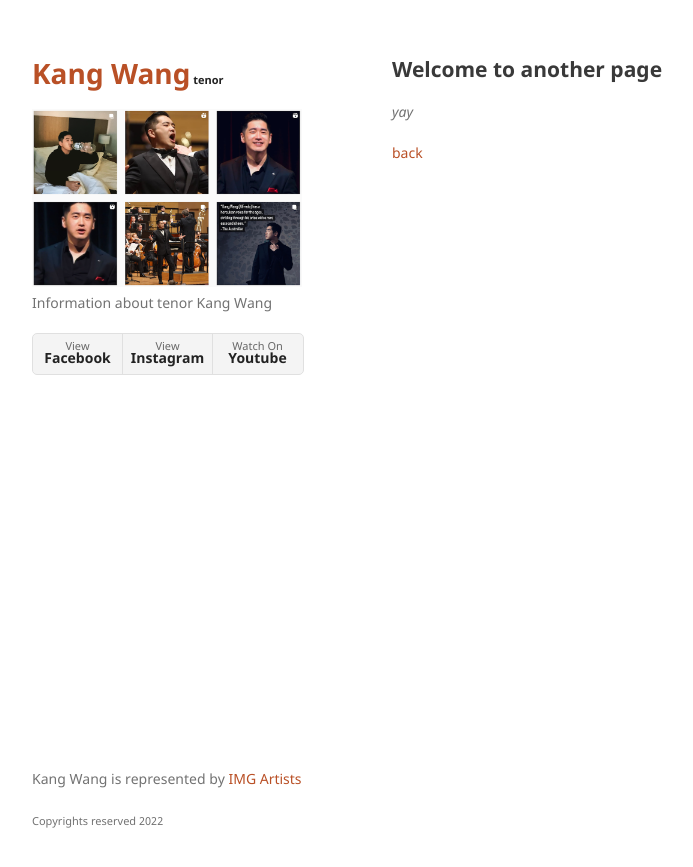
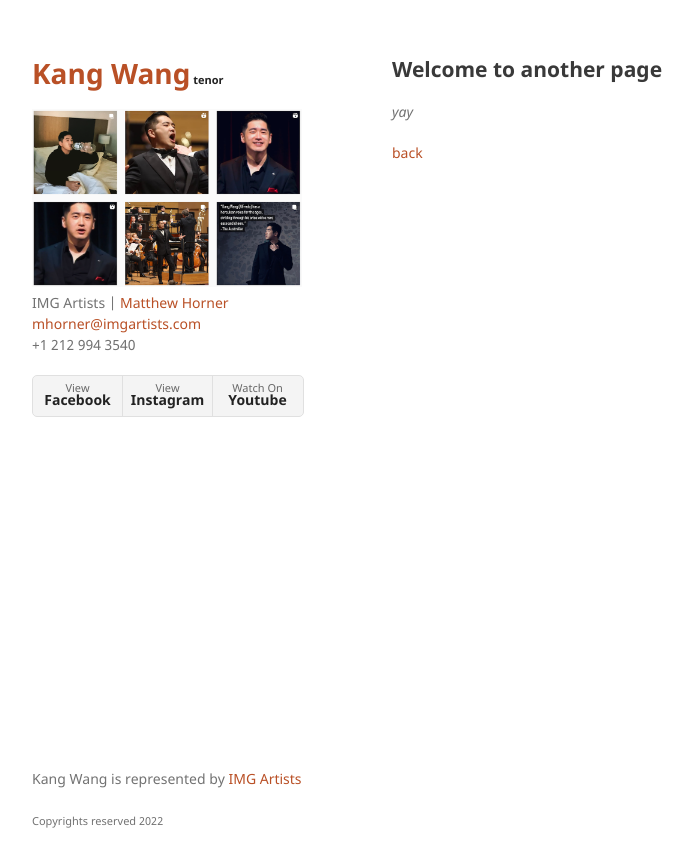
Before and after one commit to kwopera/tkw, a Jekyll site: the page built from another-page.md, in a window 1280 px wide. Shown: the top 867 px of the page, without its empty margins (178-871 px from the left). Built offline with Jekyll 4.4.1, drawn with Linux system fonts in a browser that asks for light colours; our own code applies the rules of GitHub Pages for plain Markdown files.

Commit message:
Update default.html

```diff
--- a/_layouts/default.html
+++ b/_layouts/default.html
@@ -21,7 +21,10 @@
           <img src="{{site.logo | relative_url}}" alt="Logo" />
         {% endif %}
 
-        <p>{{ site.description | default: site.github.project_tagline }}</p>
+        <p>IMG Artists | <a href="https://imgartists.com/roster/kang-wang/" target="_blank">Matthew Horner</a><br/>
+          <a href="mailto:mhorner@imgartists.com">mhorner@imgartists.com</a><br/>
+          +1 212 994 3540
+        </p>
 
         <!-- {% if site.github.is_project_page %}
         <p class="view"><a href="{{ site.github.repository_url }}">View the Project on GitHub <small>{{ site.github.repository_nwo }}</small></a></p>
```
